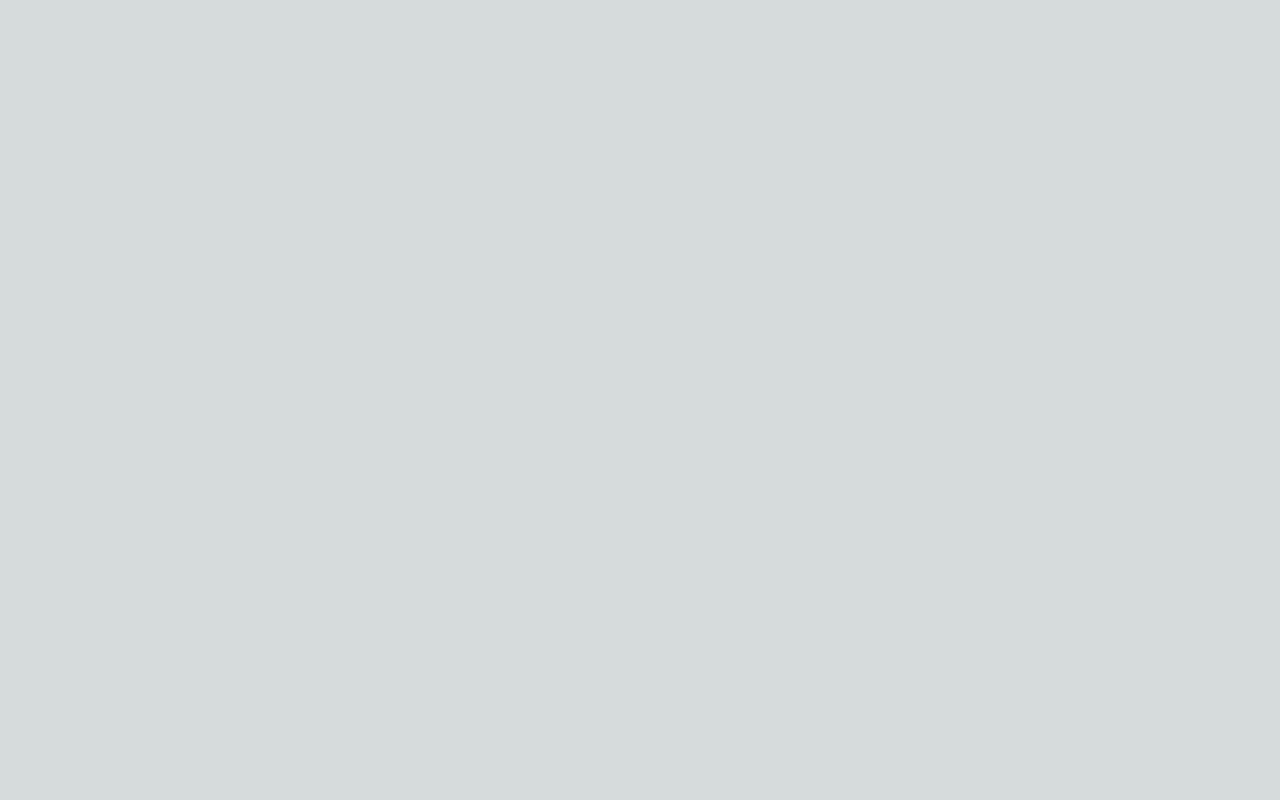
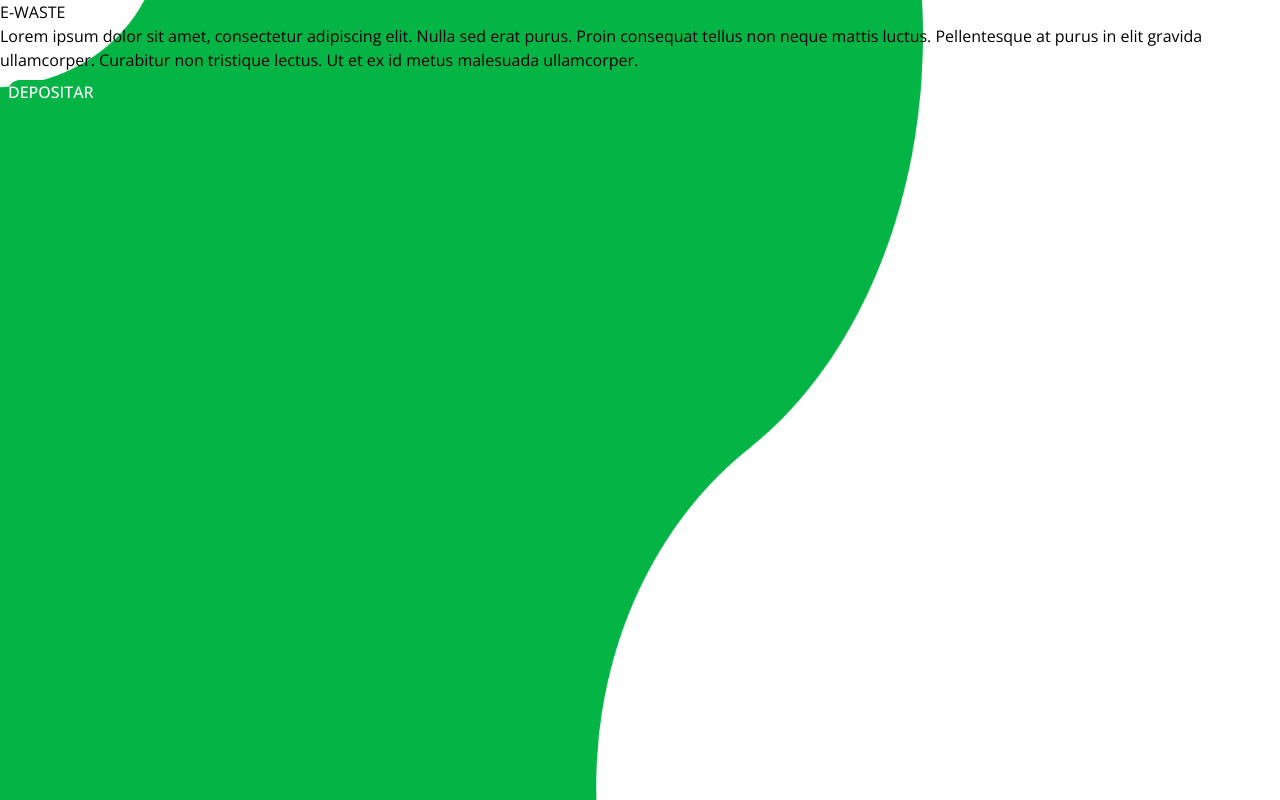
Before and after one commit to alejanicki/tcc-frontend, a Next.js app: page / in a window 1280 px wide. Built offline with nearby package versions, Linux system fonts and the light colour scheme.

Commit message:
feat: background

```diff
--- a/src/app/globals.css
+++ b/src/app/globals.css
@@ -3,25 +3,13 @@
 @tailwind utilities;
 
 :root {
-  --foreground-rgb: 0, 0, 0;
-  --background-start-rgb: 214, 219, 220;
-  --background-end-rgb: 255, 255, 255;
-}
-
-@media (prefers-color-scheme: dark) {
-  :root {
-    --foreground-rgb: 255, 255, 255;
-    --background-start-rgb: 0, 0, 0;
-    --background-end-rgb: 0, 0, 0;
-  }
+  --primary-color: 6, 204, 135;
+  --light-grey: 235, 215, 211;
+  --background-end-rgb: 240, 219, 216;
 }
 
 body {
-  color: rgb(var(--foreground-rgb));
-  background: linear-gradient(
-      to bottom,
-      transparent,
-      rgb(var(--background-end-rgb))
-    )
-    rgb(var(--background-start-rgb));
+  margin: 0;
+  padding: 0;
+  box-sizing: border-box;
 }
--- a/src/app/layout.tsx
+++ b/src/app/layout.tsx
@@ -1,12 +1,12 @@
 import './globals.css'
 import type { Metadata } from 'next'
-import { Inter } from 'next/font/google'
+import { Open_Sans } from 'next/font/google'
 
-const inter = Inter({ subsets: ['latin'] })
+const OpenSans = Open_Sans({ subsets: ['latin'] })
 
 export const metadata: Metadata = {
-  title: 'Create Next App',
-  description: 'Generated by create next app',
+  title: 'GreenTech Solutions',
+  description: 'Beeing green',
 }
 
 export default function RootLayout({
@@ -15,8 +15,8 @@ export default function RootLayout({
   children: React.ReactNode
 }) {
   return (
-    <html lang="en">
-      <body className={inter.className}>{children}</body>
+    <html lang="pt-BR">
+      <body className={OpenSans.className}>{children}</body>
     </html>
   )
 }
--- a/src/app/page.tsx
+++ b/src/app/page.tsx
@@ -1,9 +1,30 @@
-import Image from 'next/image'
+import Button from "@/components/Button";
+import Link from "next/link";
+import "@fontsource/audiowide";
 
 export default function Home() {
   return (
-    <main>
-
+    <main className="bg-[url('../../public/img/bg-lp.png')] bg-cover w-screen h-screen">
+      <div>
+        <div className="min-w-full min-h-full grid-cols-2">
+          <div className="flex-col">
+            <h1>
+              E-WASTE
+            </h1>
+            <p>
+              Lorem ipsum dolor sit amet, consectetur adipiscing elit. Nulla sed
+              erat purus. Proin consequat tellus non neque mattis luctus.
+              Pellentesque at purus in elit gravida ullamcorper. Curabitur non
+              tristique lectus. Ut et ex id metus malesuada ullamcorper.{" "}
+            </p>
+          </div>
+          <div>
+            <Link href={"/deposit"}>
+              <Button color="primary">DEPOSITAR</Button>
+            </Link>
+          </div>
+        </div>
+      </div>
     </main>
-  )
+  );
 }
--- /dev/null
+++ b/src/components/Button.tsx
@@ -0,0 +1,47 @@
+import { ComponentProps, ElementType } from 'react';
+import { tv, VariantProps } from 'tailwind-variants';
+import { CiCircleCheck } from 'react-icons/ci'
+import { CgSpinnerTwoAlt } from 'react-icons/cg'
+
+import "@fontsource/audiowide";
+
+
+const button = tv({
+    base: "flex items-center justify-center font-medium bg-zinc-500 text-white rounded-full m-2 active:opacity-80",
+    variants: {
+        color: {
+            primary: "bg-primary-500 text-white font-audiowide",
+            secondary: "bg-primary-500 text-balck",
+            third: "bg-red-500 text-white",
+            success: "bg-emerald-500 text-white",
+            loading: "bg-pink-600 text-white",
+        },
+    }
+});
+
+type BtnProps = ComponentProps<'button'> & VariantProps<typeof button> & {
+    success?: boolean;
+    loading?: boolean;
+    icon?: ElementType | null;
+}
+
+export default function Button({
+    success = false,
+    loading = false,
+    icon: Icon,
+    color,
+    ...props
+}: BtnProps) {
+    return (
+        <button className={button({ color })} {...props}>
+            {success && !loading ? <CiCircleCheck className='h-4 w-4' /> :
+                !success && loading ? (
+                    <>
+                        <CgSpinnerTwoAlt className='h-4 w-4 animate-spin transition-all' />
+                        <p className='p-2'>Carregando..</p>
+                    </>
+                ) : Icon && <Icon className='h-4 w-4' />}
+            {props.children}
+        </button>
+    )
+}
--- a/tailwind.config.ts
+++ b/tailwind.config.ts
@@ -8,12 +8,15 @@ const config: Config = {
   ],
   theme: {
     extend: {
-      backgroundImage: {
-        'gradient-radial': 'radial-gradient(var(--tw-gradient-stops))',
-        'gradient-conic':
-          'conic-gradient(from 180deg at 50% 50%, var(--tw-gradient-stops))',
+      colors: {
+        'primary-500': '#04B545',
+        'lightGrey-500': '#d4d4d4',
+        'darkGrey-500': '#d9d9d9',
       },
-    },
+      fontFamily: {
+        'Astigmatic': ['Audiowide']
+      }
+    }
   },
   plugins: [],
 }
```
Also changed, not shown: package.json (+8 -5 lines), public/img/bg-lp.png (added), 1 other file (tests, documents, lock files or other folders).
